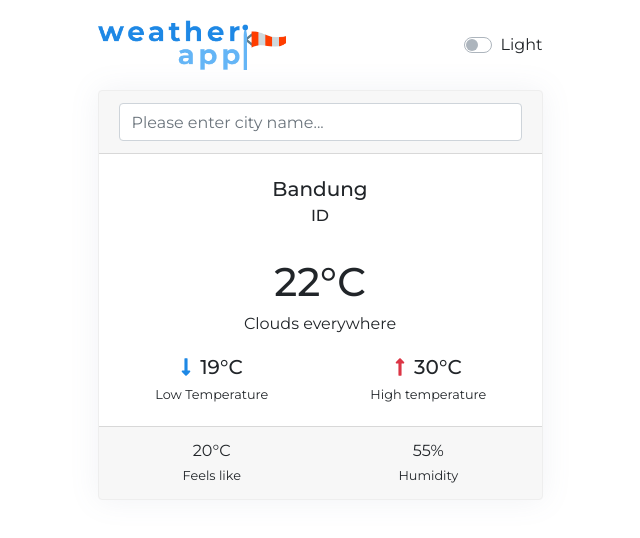
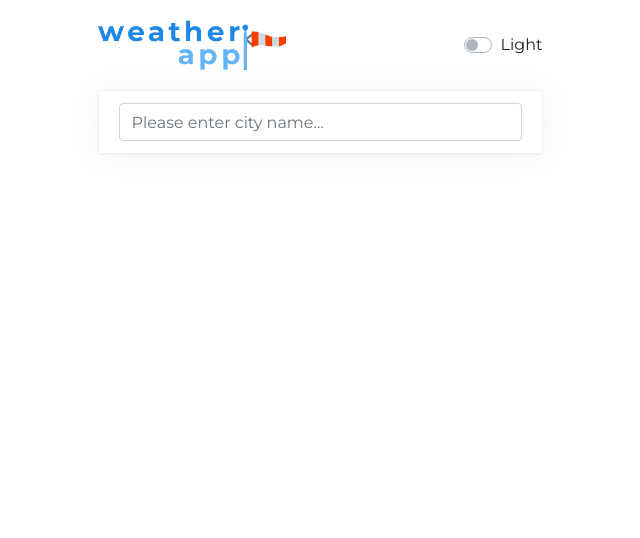
Before and after one commit to teguhrianto/vue-weather-app, a Vue app: page / in a window 1280 px wide. Shown: the top 538 px of the page, without its empty margins (320-960 px from the left). Built offline with nearby package versions, Linux system fonts and the light colour scheme.

Commit message:
fetch API

```diff
--- a/src/App.vue
+++ b/src/App.vue
@@ -19,9 +19,6 @@
               </ul>
             </nav>
           </header>
-          <b-alert v-model="isCity" variant="info" dismissible>
-            Sorry, City Not Found!
-          </b-alert>
           <div class="card">
             <div class="card-header">
               <form v-on:submit.prevent="getWeather">
@@ -33,13 +30,20 @@
                   autocomplete="off"
                 />
               </form>
+              <b-alert v-model="isCity" variant="info" dismissible class="mt-3 mb-0">
+                City not found! Please try another city
+              </b-alert>
             </div>
+            <div v-if="isVisible">
               <div class="card-body text-center">
-              <h5 class="card-title mb-0">{{ weather.cityName }}</h5>
-              <h6 class="subtitle">{{ weather.country }}</h6>
+                <h5 class="card-title mb-0 text-capitalize">
+                  {{ weather.cityName }} (<span class="text-uppercase">{{ weather.country }}</span>)
+                </h5>
+
+                <img :src="weather.icon" alt="">
 
                 <h1 class="pt-3 mb-0">{{ weather.temperature }}&deg;C</h1>
-              <p>{{ weather.description }}</p>
+                <p class="text-capitalize">{{ weather.description }}</p>
 
                 <div class="row align-items-center justify-content-between">
                   <div class="col">
@@ -79,6 +83,7 @@
         </div>
       </div>
     </div>
+  </div>
 </template>
 
 <script>
@@ -93,6 +98,7 @@ export default {
       isVisible: false,
       weather: {
         cityName: 'Bandung',
+        icon: '',
         country: 'ID',
         temperature: 22,
         description: 'Clouds everywhere',
@@ -103,5 +109,34 @@ export default {
       },
     };
   },
+  methods: {
+    async getWeather() {
+      console.log(this.citySearch);
+      const key = 'd69bae38bbe43502a0575edea710715e';
+      const apiURL = `http://api.openweathermap.org/data/2.5/weather?q=${this.citySearch}&appid=${key}&units=metric`;
+      // Fetch Weather
+      try {
+        const response = await fetch(apiURL);
+        const data = await response.json();
+        console.log(data);
+        this.citySearch = '';
+        this.weather.cityName = data.name;
+        // eslint-disable-next-line no-unused-expressions,no-sequences
+        this.weather.icon = `http://openweathermap.org/img/wn/${data.weather[0].icon}@2x.png`;
+        this.weather.country = data.sys.country;
+        this.weather.temperature = Math.round(data.main.temp);
+        this.weather.description = data.weather[0].description;
+        this.weather.lowTemp = Math.round(data.main.temp_min);
+        this.weather.highTemp = Math.round(data.main.temp_max);
+        this.weather.feelsLike = Math.round(data.main.feels_like);
+        this.weather.humidity = Math.round(data.main.humidity);
+        this.isVisible = true;
+      } catch (error) {
+        console.log(error);
+        this.isCity = true;
+        this.isVisible = false;
+      }
+    },
+  },
 };
 </script>
--- a/src/assets/scss/components/_card.scss
+++ b/src/assets/scss/components/_card.scss
@@ -1,5 +1,9 @@
 .card{
   box-shadow: 0px 0px 30px rgba(115, 128, 157, 0.1);
-  border-color: #eee;
+  border-color: #f1f1f1;
 
+  &-header, &-footer{
+    background-color: $white;
+    border-color: #f1f1f1;
+  }
 }
```
Lines whose indentation alone changed are shown as unchanged.
